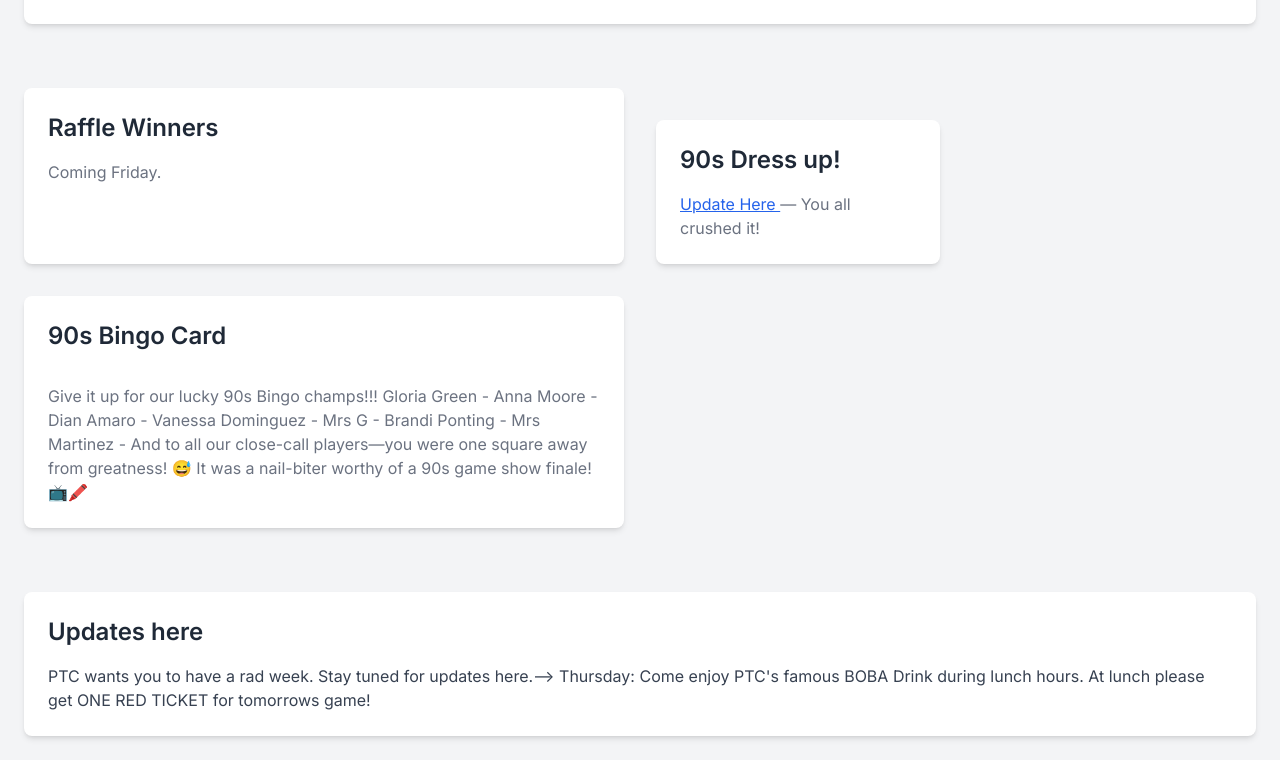
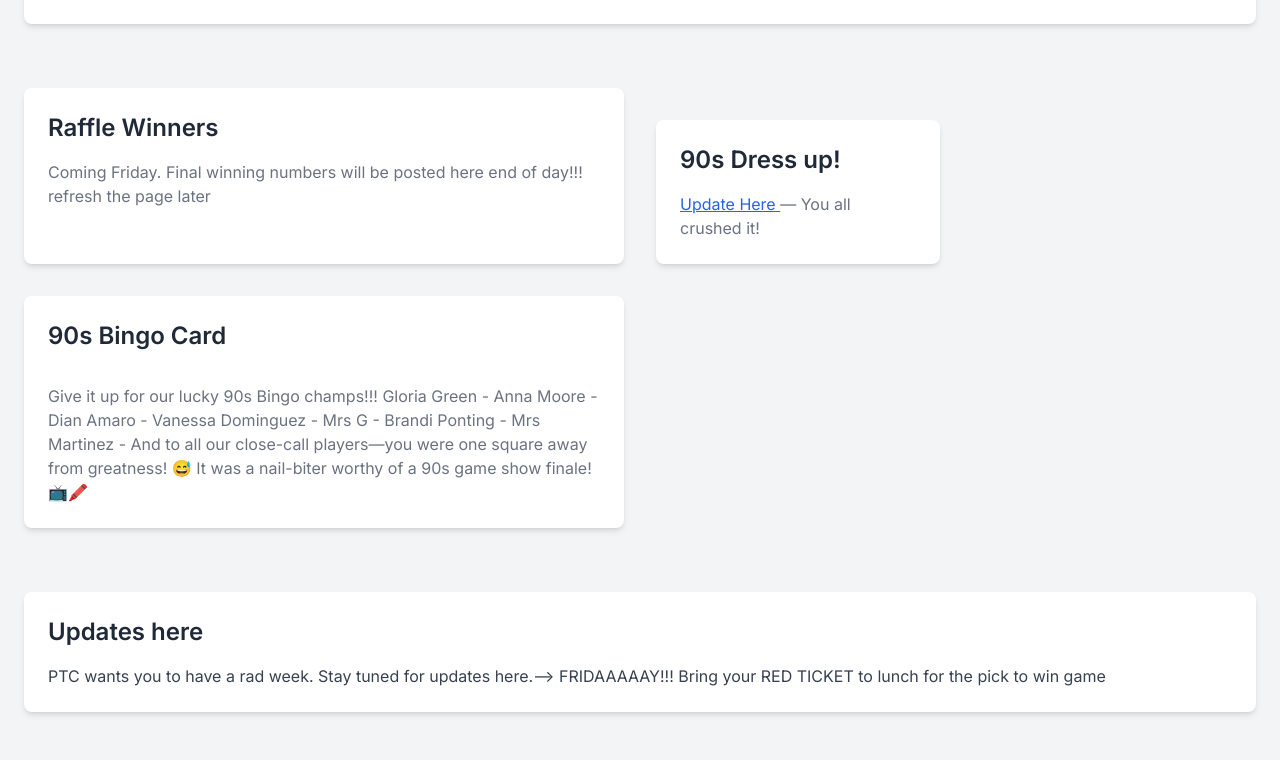
Before and after one commit to lime-ideas/Appreciation2025, a plain HTML site: page index.html in a window 1280 px wide. Shown: the part 2263-3023 px from the top of the page. After the commit the page ends 2999 px from the top, so only its background shows below. Drawn offline with nearby package versions, Linux system fonts and the light colour scheme.

Commit message:
Update index.html

```diff
--- a/index.html
+++ b/index.html
@@ -136,7 +136,7 @@
                     <h2  id="raffle-winners" class="text-2xl font-semibold text-gray-800 mb-4">Raffle Winners</h2>
                     <ul   class="list-none space-y-2">
                         </ul>
-                    <p id="raffle-placeholder" class="text-gray-500">Coming Friday.</p>
+                    <p id="raffle-placeholder" class="text-gray-500">Coming Friday. Final winning numbers will be posted here end of day!!! refresh the page later</p>
                 </div>
 
                <div class="grid grid-cols-1 md:grid-cols-2 gap-8 mt-8">
@@ -165,7 +165,7 @@
             <div id="updates" class="bg-white rounded-lg shadow-md p-6 mt-8">
                 <h2 class="text-2xl font-semibold text-gray-800 mb-4">Updates here</h2>
                 <div id="notes-container" class="space-y-4">
-                    <p id="notes-content" class="text-gray-700">PTC wants you to have a rad week. Stay tuned for updates here.--> Thursday: Come enjoy PTC's famous BOBA Drink during lunch hours. At lunch please get ONE RED TICKET for tomorrows game!</p>
+                    <p id="notes-content" class="text-gray-700">PTC wants you to have a rad week. Stay tuned for updates here.--> FRIDAAAAAY!!! Bring your RED TICKET to lunch for the pick to win game </p>
                 </div>
             </div>
         </div>
```
